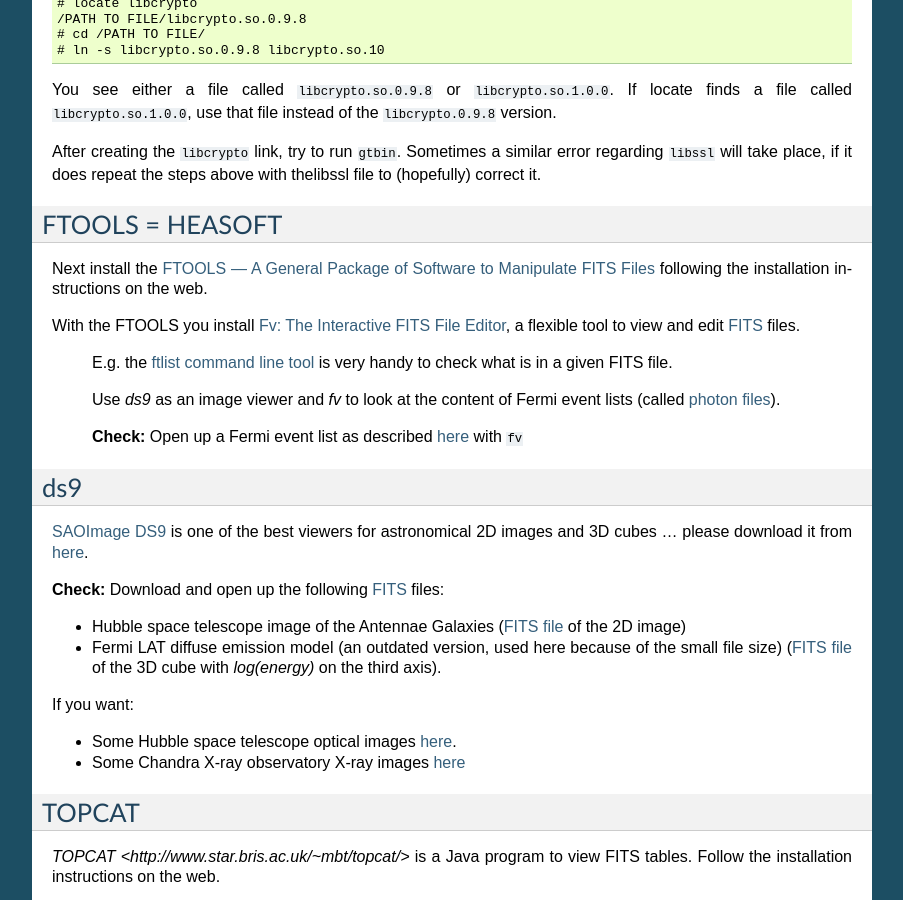
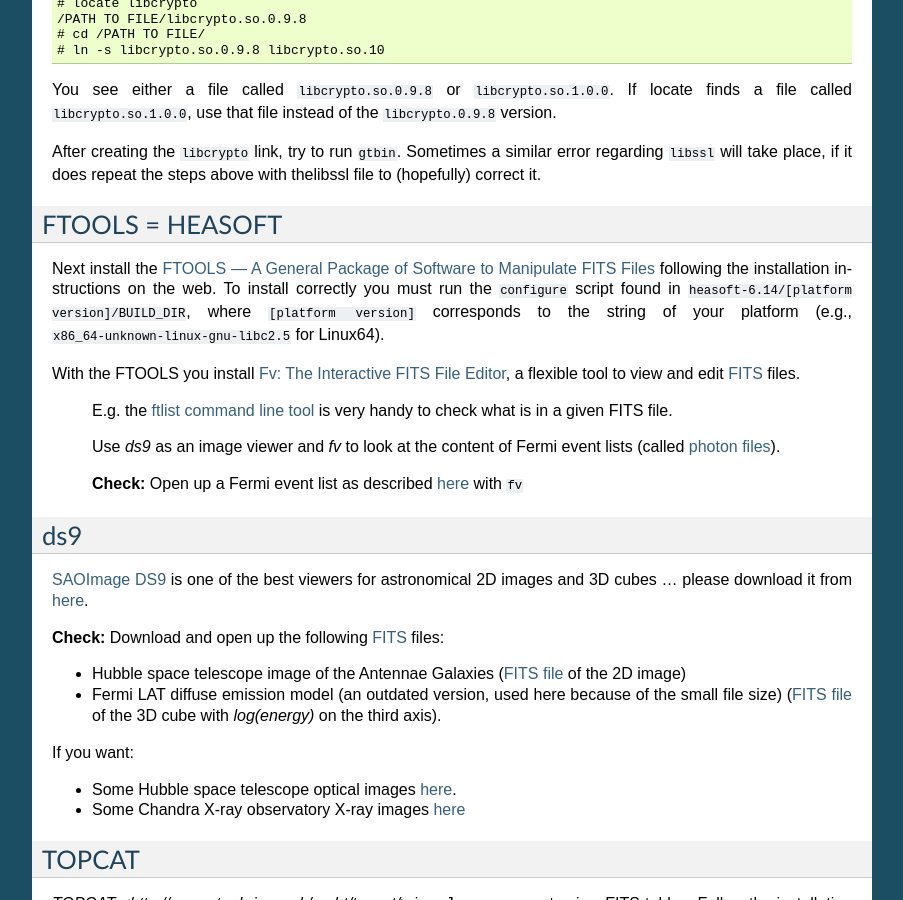
Before and after one commit to gammapy/fermi-hero, a Sphinx documentation site: the page built from docs/software/index.rst, in a window 1280 px wide and 900 px high, scrolled down 1447 px. Shown: the whole window, without its empty margins (198-1101 px from the left). Built offline with Sphinx 7.4.7, drawn with Linux system fonts in a browser that asks for light colours.

Commit message:
run configure on heasoft

```diff
--- a/docs/software/index.rst
+++ b/docs/software/index.rst
@@ -98,7 +98,10 @@
 ----------------
 
 Next install the `FTOOLS --- A General Package of Software to Manipulate FITS Files <http://heasarc.nasa.gov/ftools/>`_
-following the installation instructions on the web.
+following the installation instructions on the web. To install correctly you
+must run the ``configure`` script found in ``heasoft-6.14/[platform
+version]/BUILD_DIR``, where ``[platform version]`` corresponds to the string of
+your platform (e.g., ``x86_64-unknown-linux-gnu-libc2.5`` for Linux64).
 
 With the FTOOLS you install
 `Fv: The Interactive FITS File Editor <http://heasarc.gsfc.nasa.gov/ftools/fv/>`_,
```
